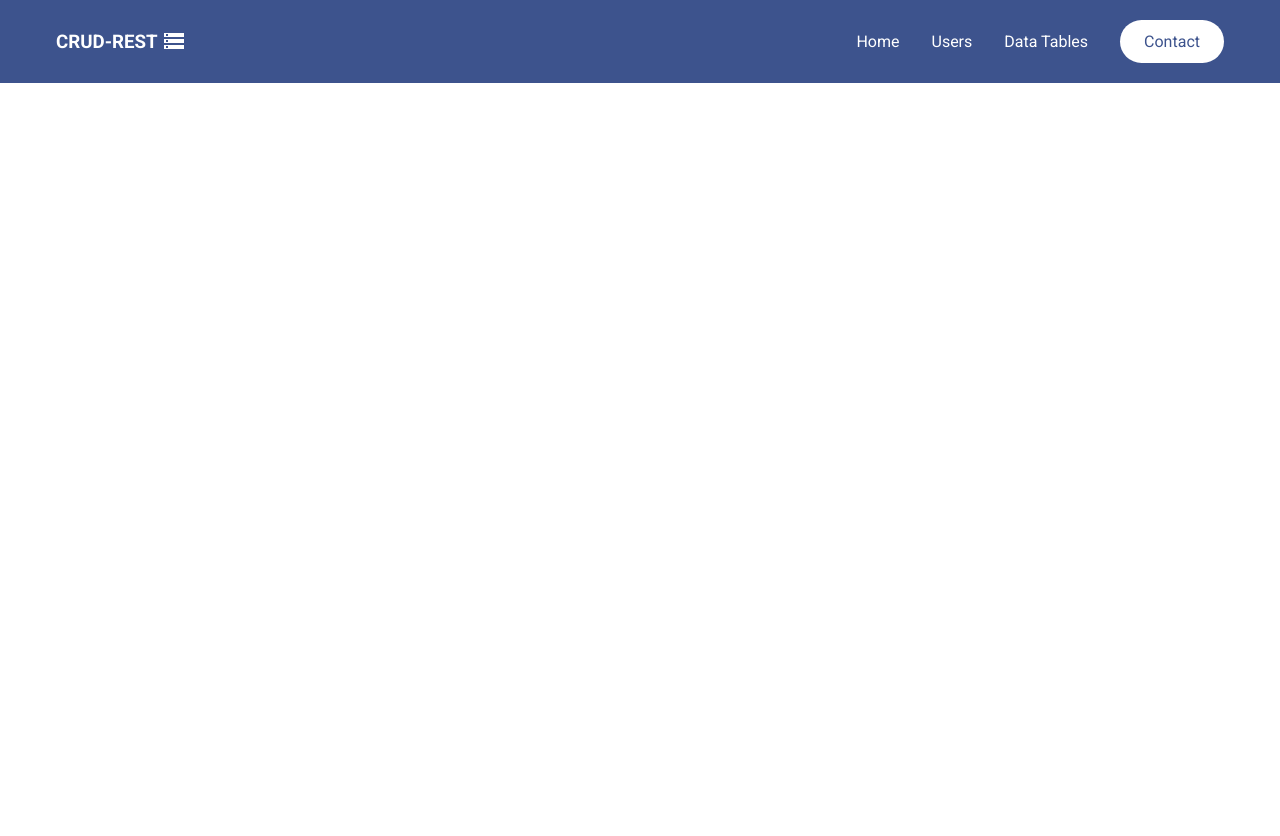
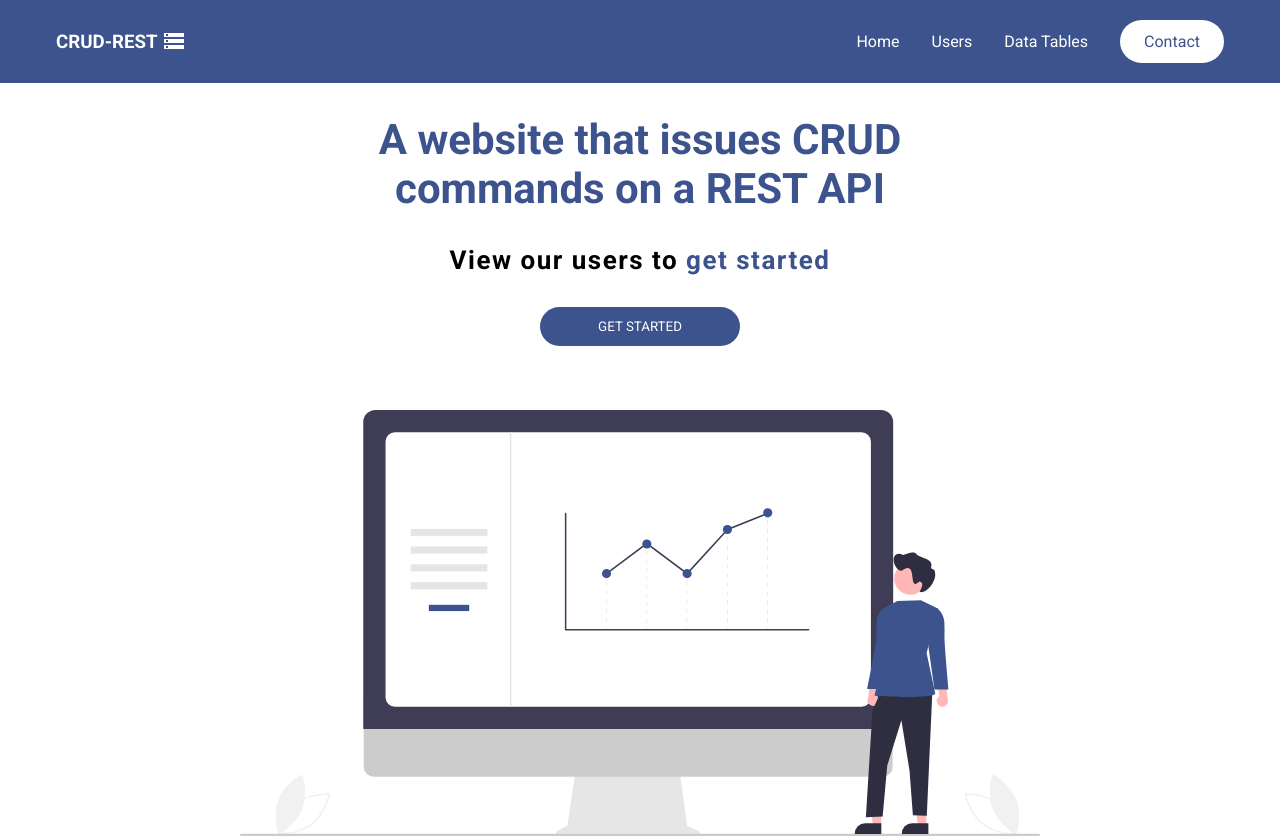
Before and after one commit to josephmoulton/haywyre-technical, a React (Create React App) app: page / in a window 1280 px wide. Before the commit the page ends 800 px from the top, so only its background shows below. Built offline with nearby package versions, Linux system fonts and the light colour scheme.

Commit message:
Home page complete

```diff
--- a/package.json
+++ b/package.json
@@ -10,6 +10,7 @@
     "@testing-library/jest-dom": "^5.16.5",
     "@testing-library/react": "^13.4.0",
     "@testing-library/user-event": "^13.5.0",
+    "axios": "^1.3.4",
     "react": "^18.2.0",
     "react-dom": "^18.2.0",
     "react-router-dom": "^6.8.2",
--- a/src/App.css
+++ b/src/App.css
@@ -8,11 +8,6 @@
 
 html {
   scroll-behavior: smooth;
-}
-
-body {
-  max-width: 100vw;
-  overflow-x: hidden;
 }
 
 p {
--- a/src/pages/Home.css
+++ b/src/pages/Home.css
@@ -0,0 +1,53 @@
+.top__conatiner {
+  max-width: 1200px;
+  width: 100%;
+  display: flex;
+  justify-content: center;
+  align-items: center;
+  flex-direction: column;
+}
+
+.coloured {
+  color: #3d538d;
+}
+
+.page__title {
+  font-size: 42px;
+  max-width: 600px;
+  padding: 2rem 0;
+  text-align: center;
+  color: #3d538d;
+}
+
+.page__subtitle {
+  letter-spacing: 1.5px;
+  text-align: center;
+  font-size: 26px;
+  padding: 0 0 2rem;
+}
+.button__container {
+  display: flex;
+  align-items: center;
+  justify-content: center;
+}
+
+.started__button {
+  color: white;
+  background-color: #3d538d;
+  cursor: pointer;
+  width: 200px;
+  margin-bottom: 2rem;
+}
+
+.image__container {
+  display: flex;
+  justify-content: center;
+  align-items: center;
+  margin-top: 2rem;
+}
+
+.home__image {
+  display: inline-block;
+  width: 100%;
+  max-width: 800px;
+}
--- a/src/pages/Home.jsx
+++ b/src/pages/Home.jsx
@@ -1,12 +1,30 @@
-import React from 'react'
-import Header from '../components/Header'
+import React from "react";
+import Header from "../components/Header";
+import HomeImage from "../assets/undraw_dashboard_re_3b76.svg";
+import "./Home.css";
 
 function Home() {
   return (
     <>
-        <Header></Header>
+      <Header></Header>
+      <div className="container">
+        <div className="top__conatiner">
+          <h1 className="page__title">
+            A website that issues CRUD commands on a REST API
+          </h1>
+          <h3 className="page__subtitle">
+            View our users to <span className="coloured">get started</span>
+          </h3>
+        </div>
+        <div className="button__container">
+          <button className="started__button">GET STARTED</button>
+        </div>
+        <div className="image__container">
+          <img className="home__image" src={HomeImage} alt="An image that shows a man with a chart" />
+        </div>
+      </div>
     </>
-  )
+  );
 }
 
-export default Home
+export default Home;
```
Also changed, not shown: src/assets/undraw_dashboard_re_3b76.svg (added), 1 other file (tests, documents, lock files or other folders).
